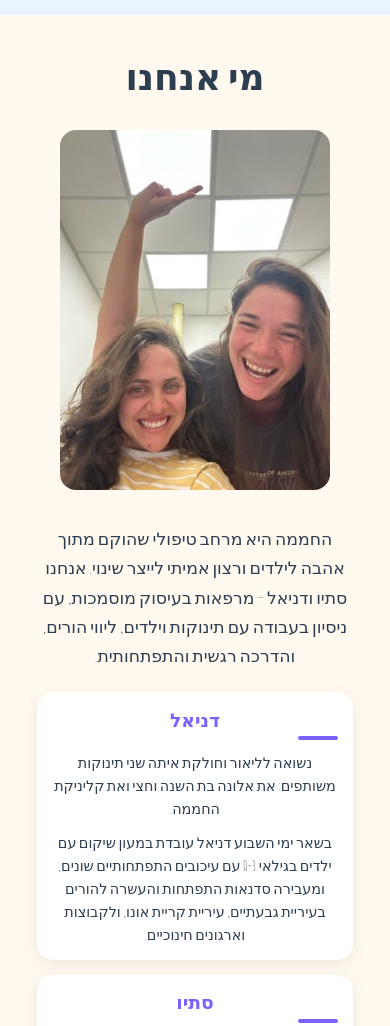
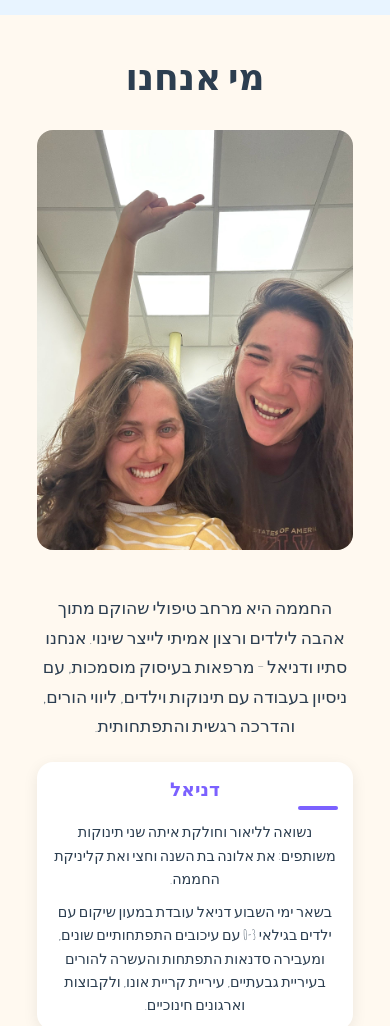
Before and after one commit to yuvalklein2/Hachamama, a plain HTML site: page index.html in a window 390 px wide. Shown: the part 1420-2446 px from the top of the page. Drawn offline with Linux system fonts and the light colour scheme.

Commit message:
התאמת גובה התמונה לגובה כרטיסי הביו

```diff
--- a/index.html
+++ b/index.html
@@ -64,8 +64,8 @@
         <section id="about" class="about">
             <h2>מי אנחנו</h2>
             <div class="about-content">
-                <div class="about-image">
-                    <img src="images/Stav And Daniel_smaller.jpeg" alt="סתיו ודניאל - מרפאות בעיסוק">
+                <div class="about-image-container">
+                    <img src="images/Stav And Daniel.jpeg" alt="סתיו ודניאל - מרפאות בעיסוק" class="about-image">
                 </div>
                 <div class="about-text">
                     <p>החממה היא מרחב טיפולי שהוקם מתוך אהבה לילדים ורצון אמיתי לייצר שינוי. אנחנו סתיו ודניאל – מרפאות בעיסוק מוסמכות, עם ניסיון בעבודה עם תינוקות וילדים, ליווי הורים, והדרכה רגשית והתפתחותית.</p>
--- a/styles.css
+++ b/styles.css
@@ -250,33 +250,42 @@ nav a:hover {
 }
 
 .about-content {
-    display: flex;
+    display: grid;
+    grid-template-columns: 1fr 1fr;
     gap: 3rem;
-    align-items: center;
     max-width: 1000px;
     margin: 0 auto;
+    align-items: start;
+}
+
+.about-image-container {
+    display: flex;
+    align-items: flex-start;
+    justify-content: center;
+    height: 100%;
+    position: sticky;
+    top: 100px;
 }
 
 .about-image {
-    flex: 1;
-}
-
-.about-image img {
     width: 90%;
     border-radius: var(--border-radius);
+    object-fit: cover;
 }
 
 .about-text {
-    flex: 1;
     font-size: 2.2rem;
     line-height: 1.7;
     color: var(--text);
     max-width: 600px;
+    display: flex;
+    flex-direction: column;
 }
 
 /* Team bios styling */
 .team-bios {
     display: flex;
+    flex-direction: column;
     gap: 3rem;
     margin-top: 3rem;
 }
@@ -667,7 +676,7 @@ footer {
     }
 
     .about-content {
-        flex-direction: column;
+        grid-template-columns: 1fr;
         text-align: center;
         padding: 0 1.5rem;
         max-width: 90%;
@@ -706,7 +715,7 @@ footer {
 
     .hero p {
         font-size: 2.6rem;
-        text-align: right;
+        text-align: center;
         line-height: 1.8;
         margin-bottom: 2.5rem;
     }
@@ -916,14 +925,15 @@ footer {
         font-size: 2.4rem;
     }
 
-    /* נוודא שה-nav מעל שאר התוכן */
-    header {
-        z-index: 1100;
+    .about-image-container {
+        margin-bottom: 3rem;
+        position: static;
+        top: auto;
     }
 
-    /* נוודא שהלוגו מתאים */
-    .logo-img {
-        height: 60px;
+    .about-image {
+        width: 100%;
+        height: auto;
     }
 
     /* Mobile responsive styles for team bios */
@@ -943,6 +953,16 @@ footer {
 
     .bio-card p {
         font-size: 2rem;
+    }
+
+    /* נוודא שה-nav מעל שאר התוכן */
+    header {
+        z-index: 1100;
+    }
+
+    /* נוודא שהלוגו מתאים */
+    .logo-img {
+        height: 60px;
     }
 }
 
```
